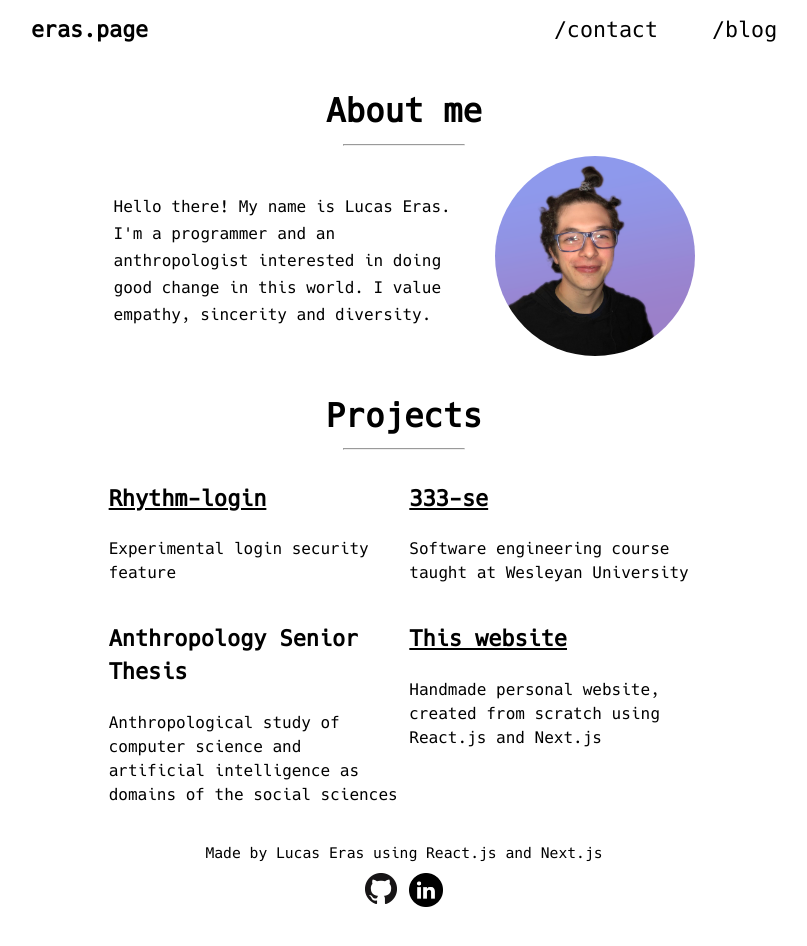
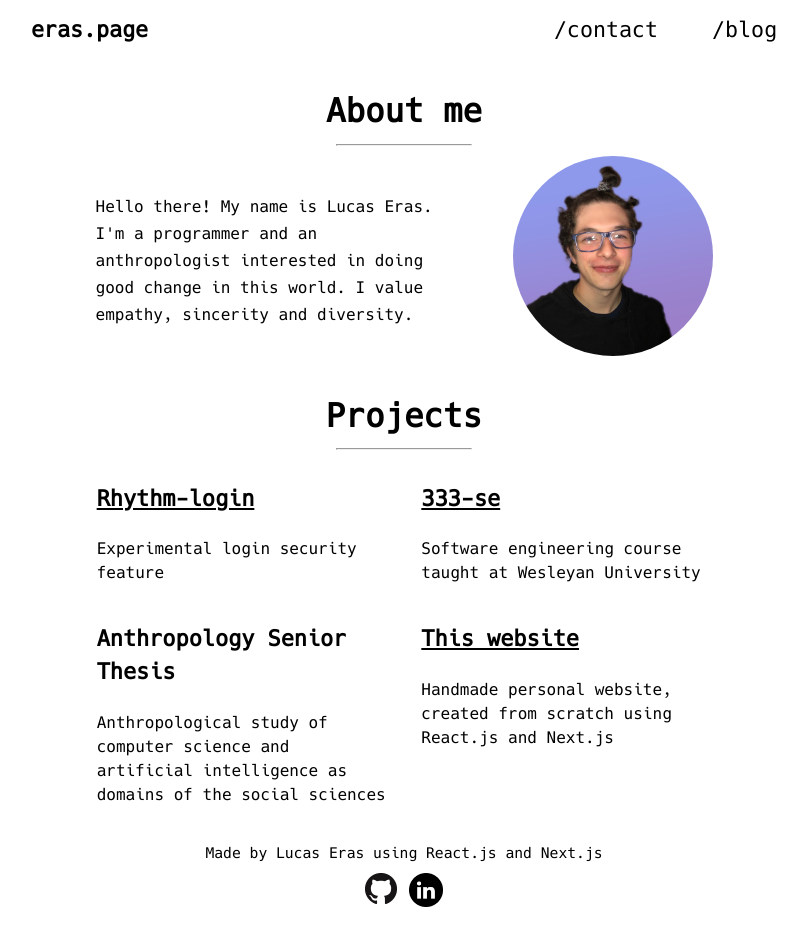
Before and after one commit to lucaseras/eras.page, a Next.js app: page / in a window 1280 px wide. Shown: the top 946 px of the page, without its empty margins (236-1043 px from the left). Built offline with nearby package versions, Linux system fonts and the light colour scheme.

Commit message:
changed width of content (was too tight)

```diff
--- a/components/layout.module.css
+++ b/components/layout.module.css
@@ -1,8 +1,8 @@
 .container {
-    max-width: 36rem;
+    max-width: 40rem;
+    min-width: 250px;
     padding: 0 1rem;
-    min-width: 250px;
-    width: 65%;
+    width: 100%;
     flex:1;
 }
 
```
